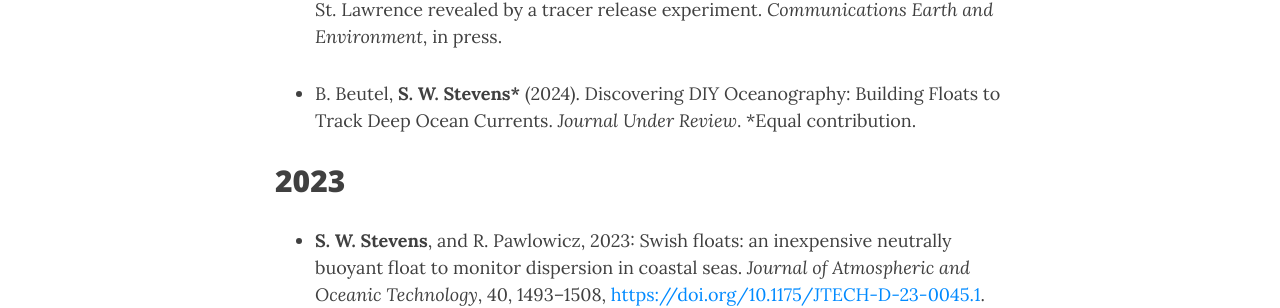
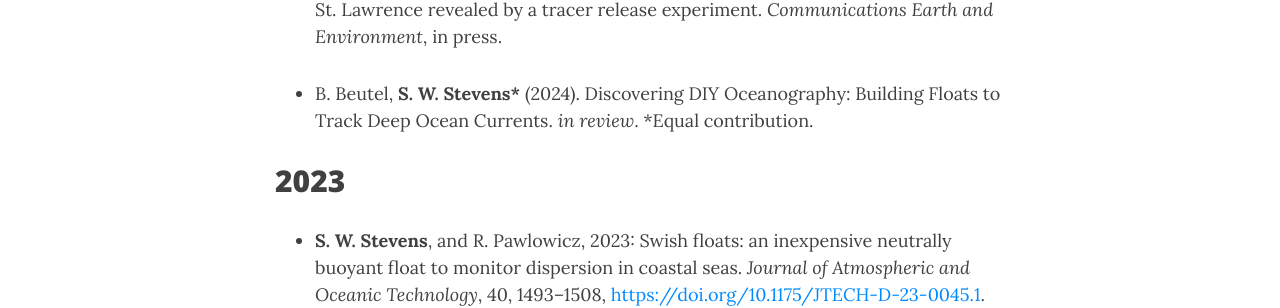
Before and after one commit to sws-ocean/sws-ocean.github.io, a Jekyll site: the page built from docs/pubs.md, in a window 1280 px wide and 900 px high. Shown: the part 387-695 px from the top of the window. Built offline with Jekyll 4.4.1, drawn with Linux system fonts in a browser that asks for light colours; nearby versions of some CDN libraries.

Commit message:
Update pubs.md

```diff
--- a/docs/pubs.md
+++ b/docs/pubs.md
@@ -22,7 +22,7 @@ description: Review the scholarly publications of Sam Stevens. This page catalog
       <p><strong>S. W. Stevens</strong>, R. Pawlowicz, T. Tanhua, L. Gerke, W. Nesbitt, J. Chassé, A. Drozdowski, D. Wallace (2024). Deep inflow transport and dispersion in the Gulf of St. Lawrence revealed by a tracer release experiment. <em>Communications Earth and Environment</em>, in press.</p>
     </li>
     <li>
-      <p>B. Beutel, <strong>S. W. Stevens*</strong> (2024). Discovering DIY Oceanography: Building Floats to Track Deep Ocean Currents. <em>Journal Under Review</em>. *Equal contribution.</p>
+      <p>B. Beutel, <strong>S. W. Stevens*</strong> (2024). Discovering DIY Oceanography: Building Floats to Track Deep Ocean Currents. <em>in review</em>. *Equal contribution.</p>
     </li>
   </ul>
 </section>
```
